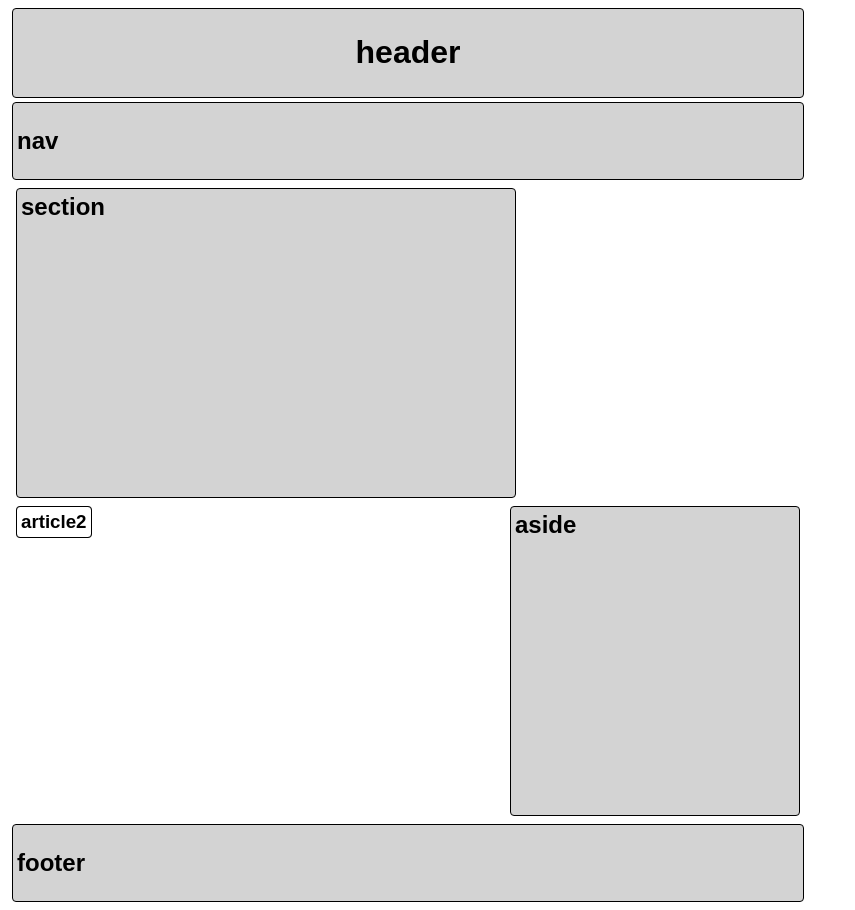
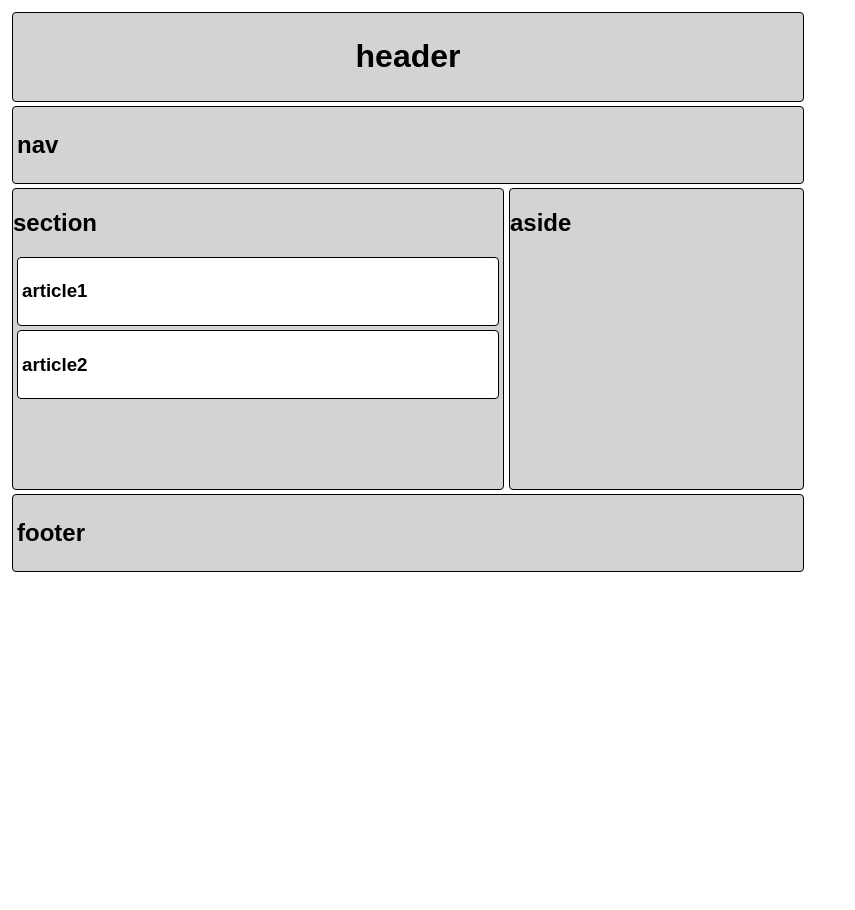
Before and after one commit to woodong27/Web, a plain HTML site: page 데일리 실습/2차/daily_02_5.html in a window 1280 px wide. Shown: the whole page, without its empty margins (0-855 px from the left). After the commit the page ends 800 px from the top, so only its background shows below. Drawn offline with Linux system fonts and the light colour scheme.

Commit message:
03/08/2023

```diff
--- a/데일리 실습/2차/daily_02_5.css
+++ b/데일리 실습/2차/daily_02_5.css
@@ -32,34 +32,31 @@
     /* 6. 모든 semantic 태그의 border 두께를 1px, 실선, 검은색으로 설정합니다. */
     /* 7. 모든 semantic 태그의 border 모서리 반경을 4px로 설정합니다. */
 
-    .back{
+    .for_hnf {
+        margin: 4px;
+        padding: 4px;
+    }
+
+    .all_semantic {
+        border: 1px solid black;
+        border-radius: 4px;
         background-color: lightgrey;
     }
 
-    .artback {
+    .for_article {
         background-color: white;
-        position:absolute;
     }
 
-    .semantic {
-        margin: 4px;
-        padding: 4px;
-        border: 1px solid black;
-        border-radius: 4px;
-    }
-
-    .center{
+    .h1_center {
         text-align: center;
     }
 
-    .section {
+    .for_aside{
+        width: 293px;
+        height: 300px;
+    }
+
+    .for_section{
         width: 490px;
         height: 300px;
-        position:relative;
     }
-
-    .aside {
-        width: 280px;
-        height: 300px;
-        position:relative;
-    }
--- a/데일리 실습/2차/daily_02_5.html
+++ b/데일리 실습/2차/daily_02_5.html
@@ -6,28 +6,28 @@
   <link rel="stylesheet" href="./daily_02_5.css">
   <title>Layout Practice</title>
 </head>
-<body>
-  <header class="semantic back">
-    <h1 class="center">header</h1>
+<body class="for_hnf">
+  <header class="for_hnf all_semantic">
+    <h1 class="h1_center">header</h1>
   </header>
-  <nav class="semantic back">
+  <nav class="for_hnf all_semantic">
     <h2>nav</h2>
   </nav>
   <div class="clearfix">
-    <section>
-      <h2 class="section semantic back">section</h2>
-      <article>
-        <h3 class="semantic artback">article1</h3>
+    <section class="for_section all_semantic">
+      <h2>section</h2>
+      <article class="for_article all_semantic for_hnf">
+        <h3>article1</h3>
       </article>
-      <article>
-        <h3 class="semantic artback">article2</h3>
+      <article class="for_article all_semantic for_hnf">
+        <h3>article2</h3>
       </article>
     </section>
-    <aside>
-      <h2 class="aside semantic back">aside</h2>
+    <aside class="for_aside all_semantic">
+      <h2>aside</h2>
     </aside>
   </div>
-  <footer class="semantic back">
+  <footer class="for_hnf all_semantic">
     <h2>footer</h2>
   </footer>
 </body>
```
Also changed, not shown: 데일리 실습/2차/daily_02_6.html (added, +27 -0 lines), 데일리 실습/2차/daily_02_7.html (added, +40 -0 lines).
